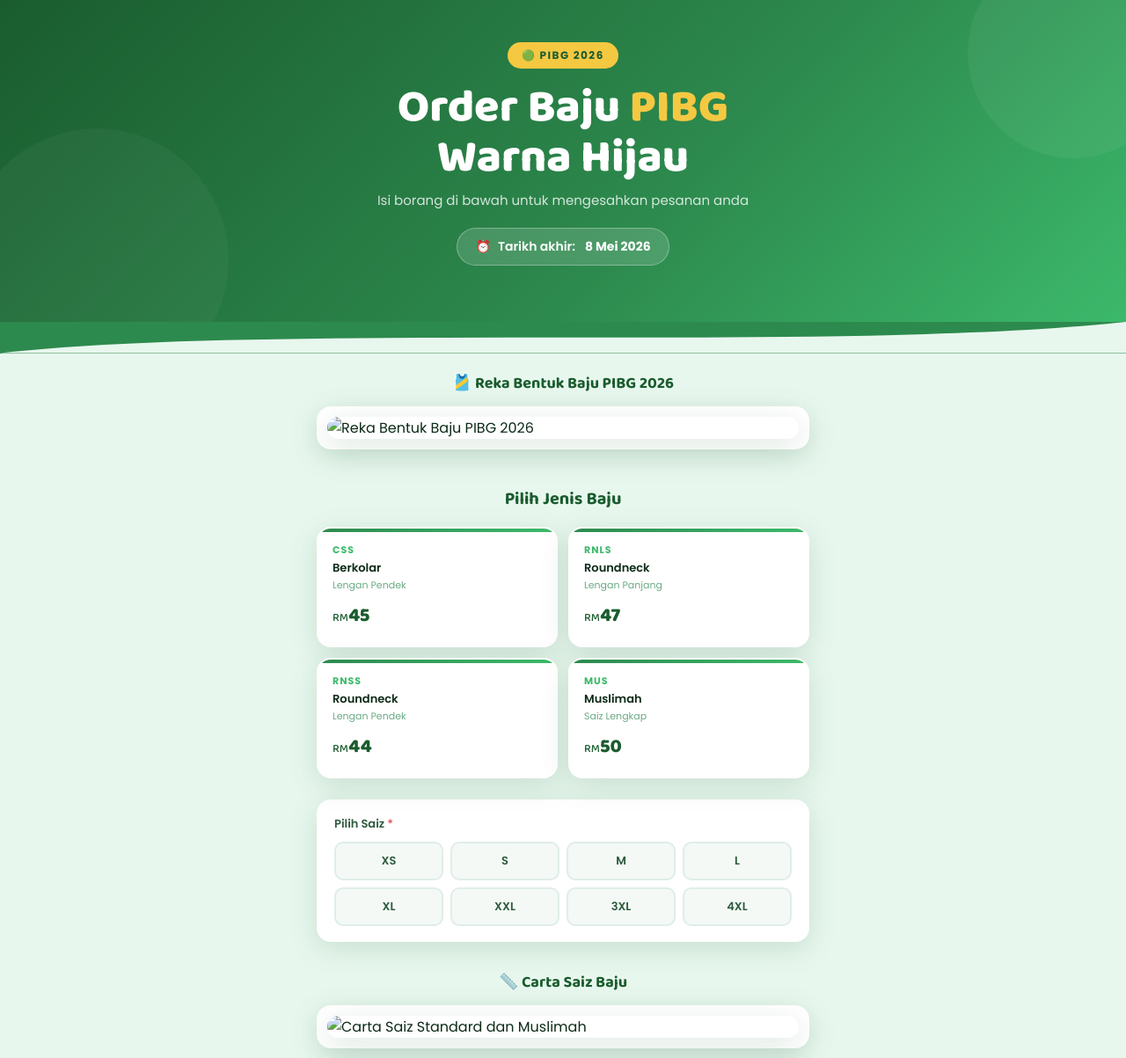
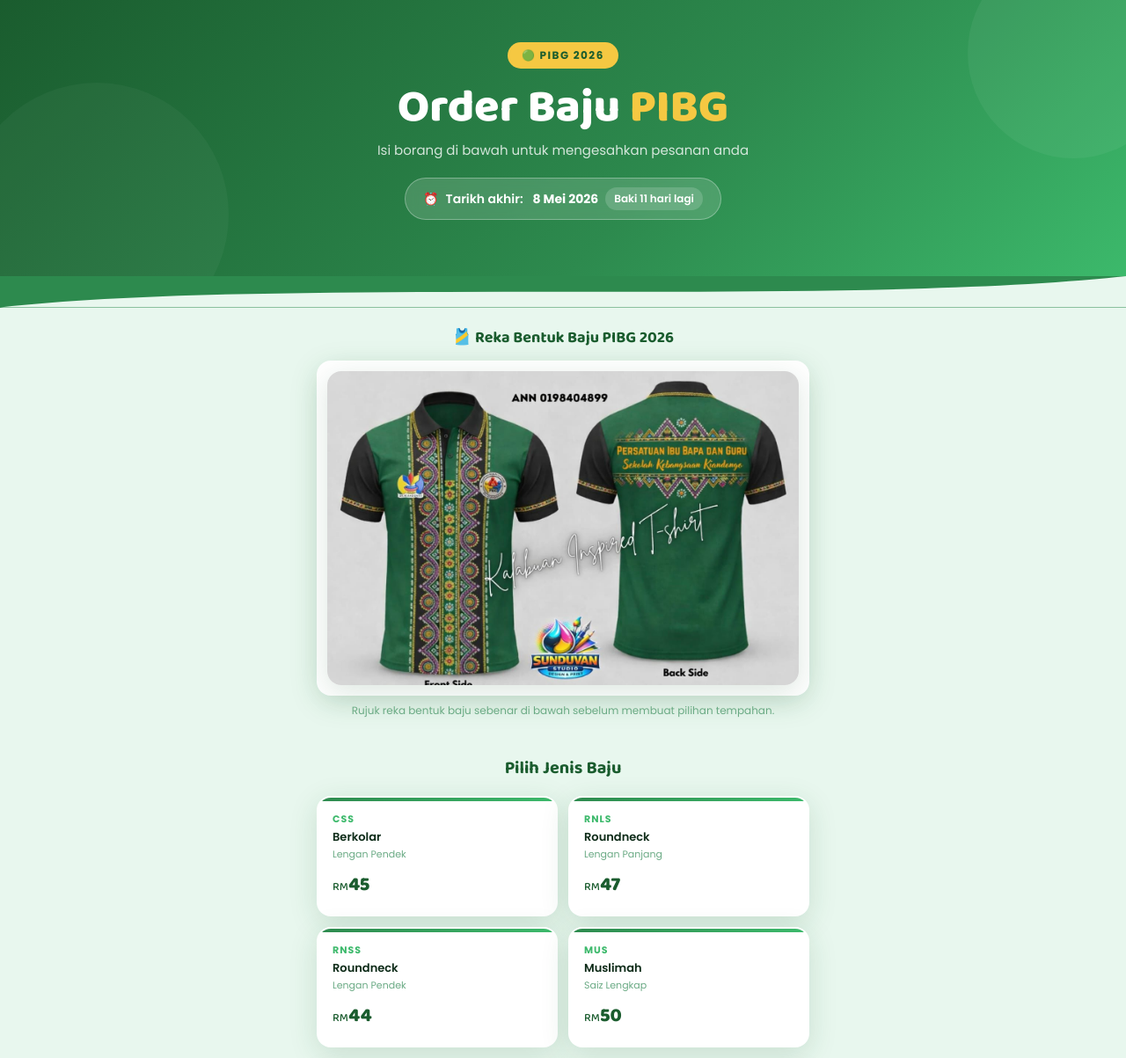
Before and after one commit to eyuru2502/pibgorder, a website: page index.html in a window 1280 px wide. Shown: the top 1203 px of the page at 88% size. Drawn offline with Linux system fonts and the light colour scheme.

Commit message:
Tambah imej sebenar dan countdown tempahan

```diff
--- a/index.html
+++ b/index.html
@@ -40,7 +40,8 @@
   .hero h1 { font-family:'Baloo 2',cursive; font-size:clamp(28px,6vw,52px); font-weight:800; color:var(--white); line-height:1.1; margin-bottom:8px; animation:fadeUp 0.6s 0.1s both; }
   .hero h1 span { color:var(--gold); }
   .hero-sub { font-size:15px; color:rgba(255,255,255,0.8); margin-bottom:20px; animation:fadeUp 0.6s 0.2s both; }
-  .deadline-banner { display:inline-flex; align-items:center; gap:8px; background:rgba(255,255,255,0.15); border:1.5px solid rgba(255,255,255,0.3); backdrop-filter:blur(8px); color:white; padding:10px 20px; border-radius:999px; font-size:14px; font-weight:600; animation:fadeUp 0.6s 0.3s both; }
+  .deadline-banner { display:inline-flex; align-items:center; gap:8px; background:rgba(255,255,255,0.15); border:1.5px solid rgba(255,255,255,0.3); backdrop-filter:blur(8px); color:white; padding:10px 20px; border-radius:999px; font-size:14px; font-weight:600; animation:fadeUp 0.6s 0.3s both; flex-wrap:wrap; justify-content:center; }
+  .countdown-chip { display:inline-flex; align-items:center; gap:6px; padding:4px 10px; background:rgba(255,255,255,0.16); border-radius:999px; font-size:12px; }
   @keyframes fadeUp { from{transform:translateY(20px);opacity:0}to{transform:translateY(0);opacity:1} }
 
   .price-section { padding:32px 20px 16px; max-width:600px; margin:0 auto; }
@@ -119,18 +120,20 @@
   /* Info sections */
   .info-section { padding:24px 20px 8px; max-width:600px; margin:0 auto; }
   .info-section .section-title { font-family:'Baloo 2',cursive; font-size:18px; font-weight:700; color:var(--green-dark); margin-bottom:12px; text-align:center; }
-  .info-img { width:100%; border-radius:var(--radius); box-shadow:var(--shadow); display:block; }
+  .info-img { width:100%; border-radius:var(--radius); box-shadow:var(--shadow); display:block; min-height:120px; object-fit:cover; }
   .info-img-wrap { background:white; border-radius:var(--radius); padding:12px; box-shadow:var(--shadow); }
+  .info-help { margin-top:8px; font-size:12px; color:var(--text-light); text-align:center; line-height:1.5; }
 </style>
 </head>
 <body>
 
 <div class="hero">
   <div class="hero-badge">🟢 PIBG 2026</div>
-  <h1>Order Baju <span>PIBG</span><br>Warna Hijau</h1>
+  <h1>Order Baju <span>PIBG</span></h1>
   <p class="hero-sub">Isi borang di bawah untuk mengesahkan pesanan anda</p>
   <div class="deadline-banner">
     <span>⏰</span> Tarikh akhir: <strong>&nbsp;8 Mei 2026</strong>
+    <span class="countdown-chip" id="countdown-days">Mengira baki hari...</span>
   </div>
 </div>
 <svg viewBox="0 0 1440 40" xmlns="http://www.w3.org/2000/svg" preserveAspectRatio="none" style="background:var(--green-mid);display:block;margin-bottom:-4px;">
@@ -142,8 +145,9 @@
 <div class="info-section">
   <p class="section-title">🎽 Reka Bentuk Baju PIBG 2026</p>
   <div class="info-img-wrap">
-    <img class="info-img" src="baju-pibg.jpg" alt="Reka Bentuk Baju PIBG 2026">
+    <img class="info-img" src="baju-pibg.jpg.jpeg" alt="Reka Bentuk Baju PIBG 2026">
   </div>
+  <p class="info-help">Rujuk reka bentuk baju sebenar di bawah sebelum membuat pilihan tempahan.</p>
 </div>
 
 <div class="price-section">
@@ -198,8 +202,9 @@
 <div class="info-section">
   <p class="section-title">📏 Carta Saiz Baju</p>
   <div class="info-img-wrap">
-    <img class="info-img" src="carta-saiz.jpg" alt="Carta Saiz Standard dan Muslimah">
+    <img class="info-img" src="carta-saiz.jpg.jpeg" alt="Carta Saiz Standard dan Muslimah">
   </div>
+  <p class="info-help">Gunakan carta saiz ini untuk semak ukuran sebelum menghantar pesanan.</p>
 </div>
 
 <div class="form-section">
@@ -316,6 +321,17 @@
     document.getElementById('closed-container').classList.add('show');
   }
 
+  function updateCountdownDays() {
+    const el = document.getElementById('countdown-days');
+    if (!el) return;
+    const deadline = new Date('2026-05-08T23:59:59+08:00');
+    const now = new Date();
+    const daysLeft = Math.max(0, Math.ceil((deadline - now) / 86400000));
+    el.textContent = daysLeft > 0 ? `Baki ${daysLeft} hari lagi` : 'Tempahan telah ditutup';
+  }
+
+  updateCountdownDays();
+
   let selectedType = null, selectedPrice = 0, selectedSize = null, qty = 1;
 
   function selectType(el) {
```
Also changed, not shown: baju-pibg.jpg.jpeg (added), carta-saiz.jpg.jpeg (added).
